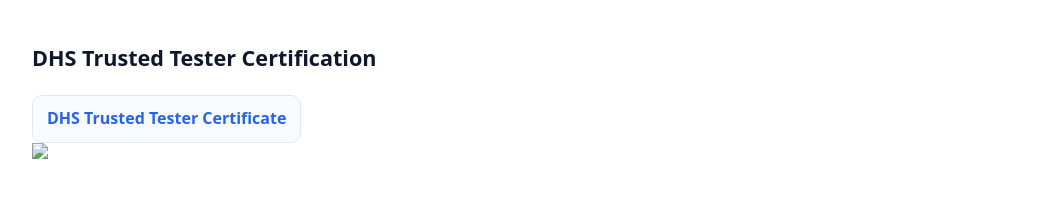
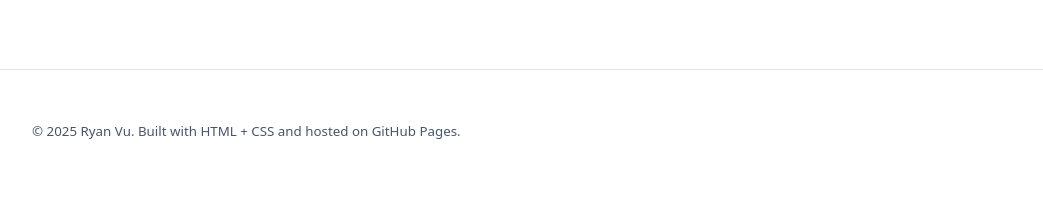
Before and after one commit to RyanVu612/RyanVu612.github.io, a plain HTML site: page index.html in a window 1280 px wide. Shown: the part 1664-1873 px from the top of the page, without its empty margins (118-1161 px from the left). Drawn offline with Linux system fonts and the light colour scheme.

Commit message:
remove redundant certification section

```diff
--- a/index.html
+++ b/index.html
@@ -240,15 +240,6 @@
         <img src="assets/Ryan_Vu_Resume.jpg"/>
       </p>
     </section>
-
-    <!-- ====== Trusted Tester Certification ====== -->
-    <section id="trusted-tester" aria-labelledby="trusted-tester-heading">
-      <h2 id="trusted-tester-heading">DHS Trusted Tester Certification</h2>
-      <p>
-        <a class="resume-cta" href="assets/DHS_Trusted_Tester.pdf" target="_blank" rel="noopener">DHS Trusted Tester Certificate</a>
-        <img src="assets/DHS_Trusted_Tester.jpg"/>
-      </p>
-    </section>
   </main>
 
 
```
